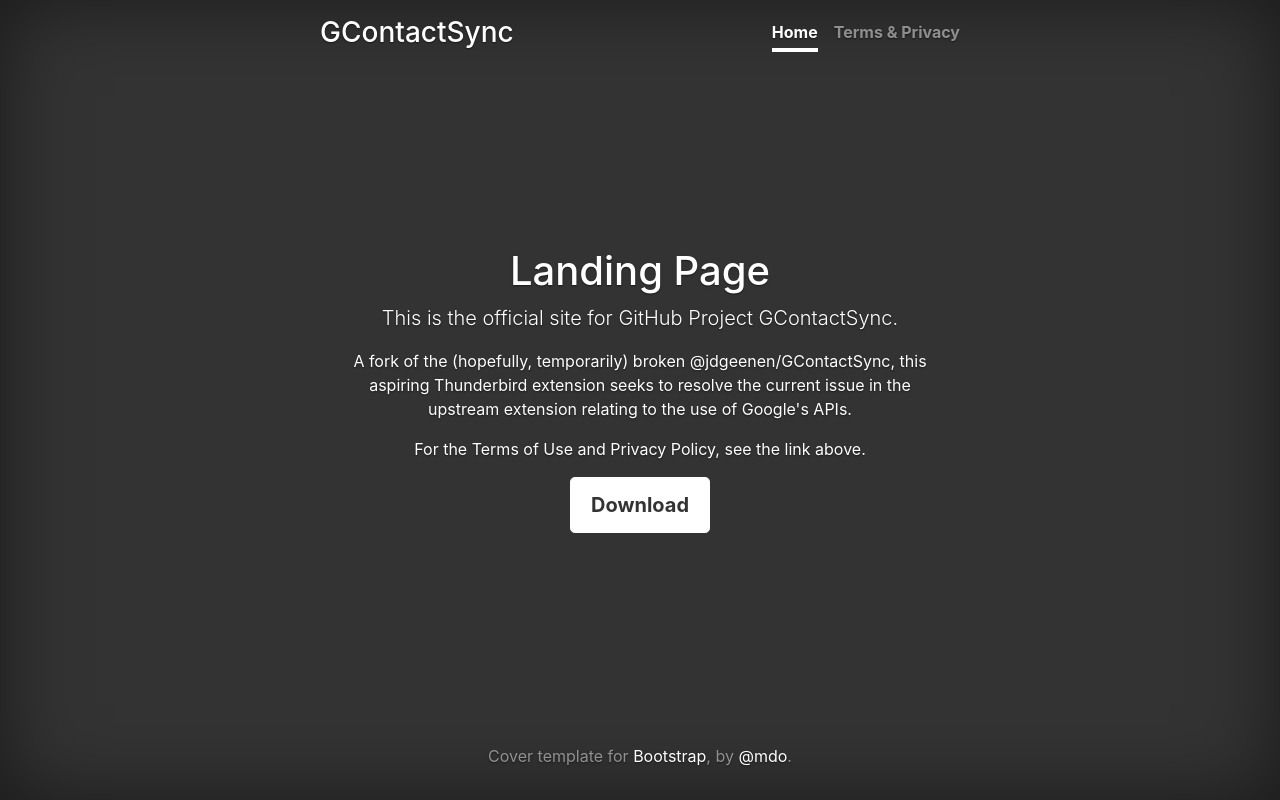
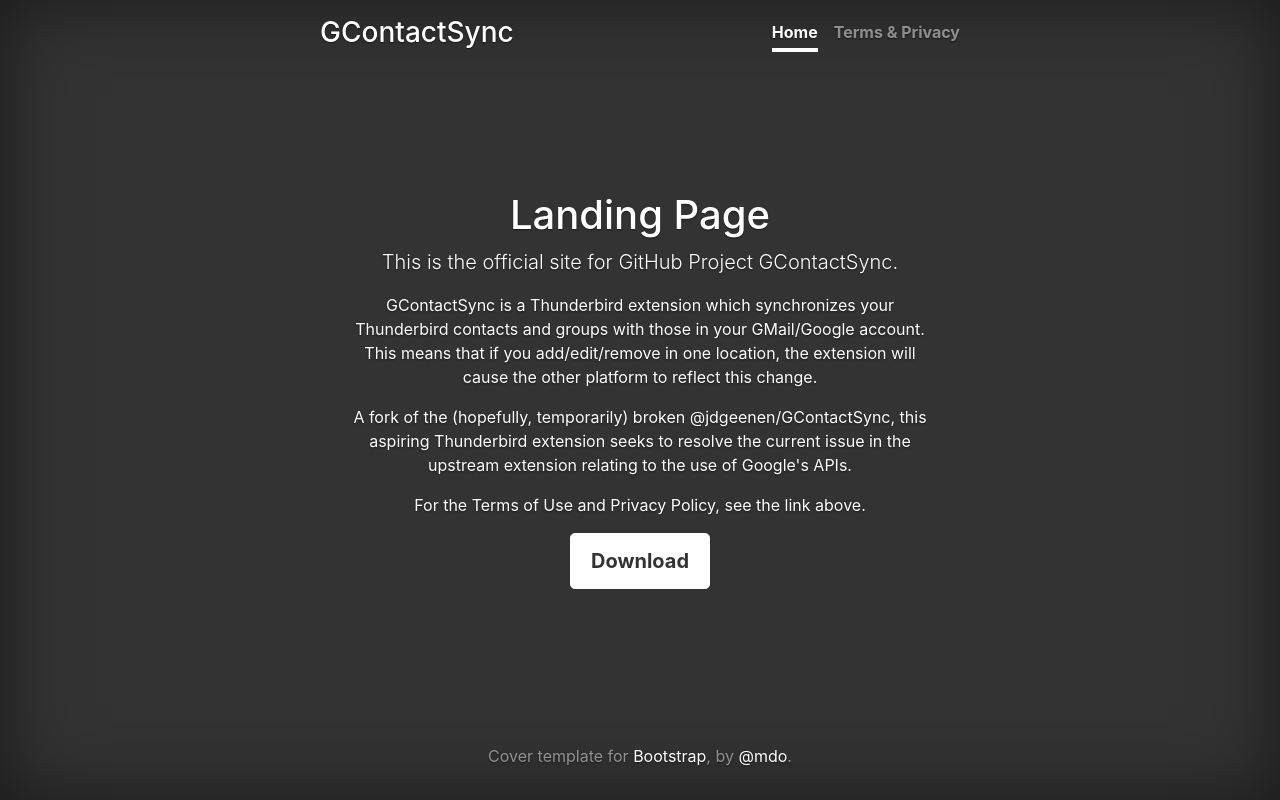
Before and after one commit to gcontactsync/gcontactsync.github.io, a plain HTML site: page index.html in a window 1280 px wide. Drawn offline with nearby package versions, Linux system fonts and the light colour scheme.

Commit message:
Added more of a description of what the extension does.

```diff
--- a/index.html
+++ b/index.html
@@ -30,6 +30,7 @@
           <h1 class="cover-heading">Landing Page</h1>
           <p class="lead">This is the official site for GitHub Project <a href="https://github.com/GContactSync/GContactSync" target="_blank">GContactSync</a>.</p>
 
+          <p>GContactSync is a Thunderbird extension which synchronizes your Thunderbird contacts and groups with those in your GMail/Google account. This means that if you add/edit/remove in one location, the extension will cause the other platform to reflect this change.</p>
           <p>
             A fork of the (hopefully, temporarily) broken <a href="https://github.com/jdgeenen/GContactSync" target="_blank">@jdgeenen/GContactSync</a>, this aspiring Thunderbird extension seeks to resolve the <a href="https://github.com/jdgeenen/GContactSync/issues/153" target="_blank">current issue</a> in the upstream extension relating to the use of Google's APIs.
           </p>
```
